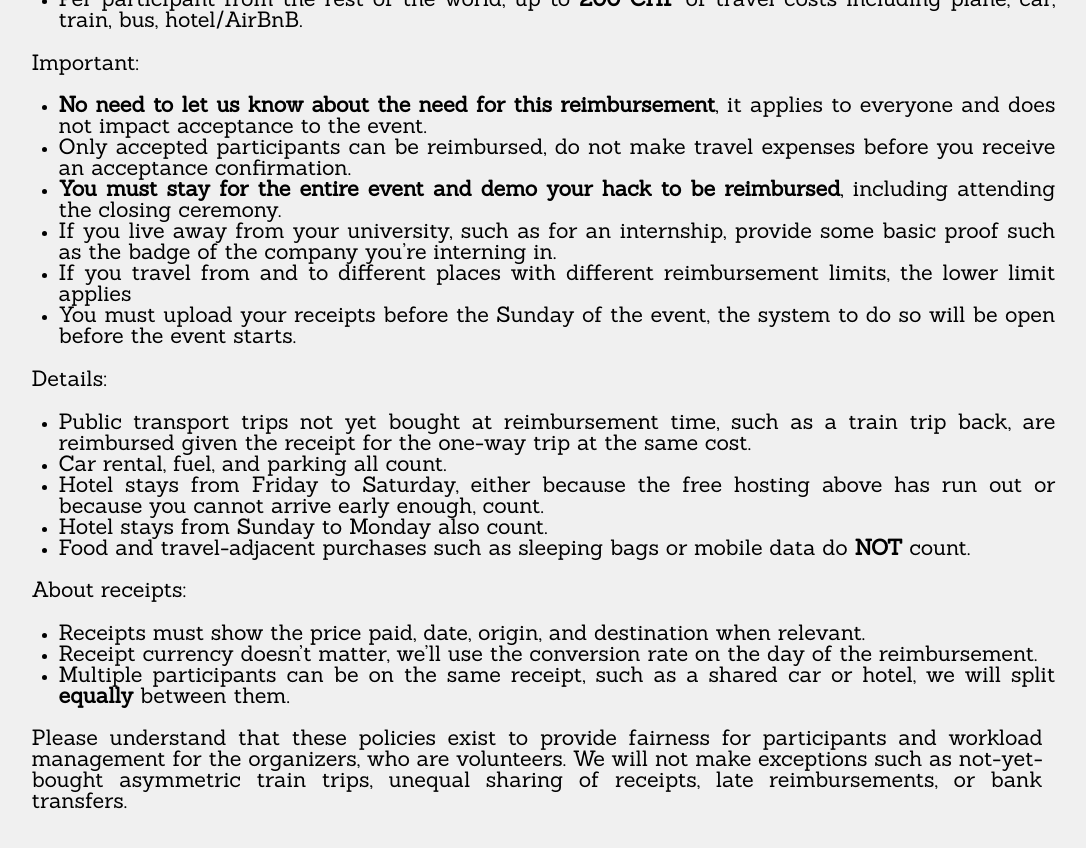
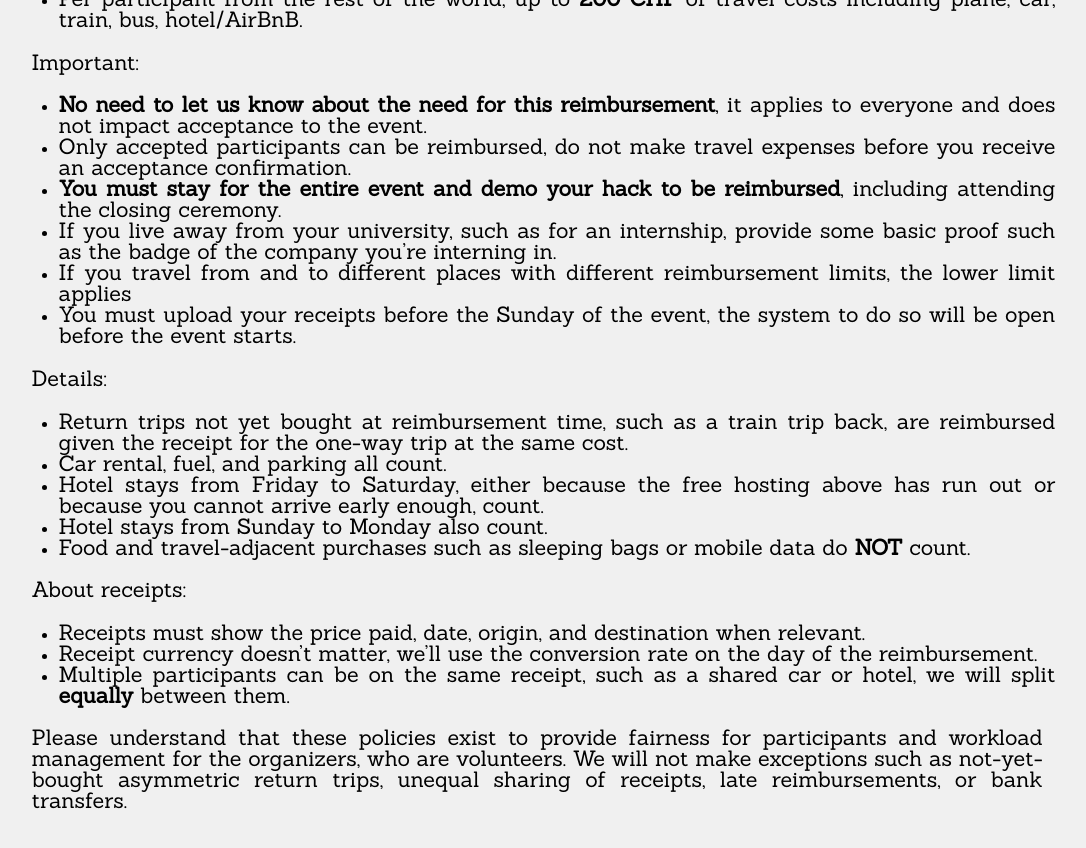
Before and after one commit to LauzHack/LauzHack.github.io, a Jekyll site: the page built from policies.md, in a window 1280 px wide and 900 px high, scrolled down 1343 px. Shown: the top 848 px of the window, without its empty margins (103-1189 px from the left). Built offline with Jekyll 4.4.1, drawn with Linux system fonts in a browser that asks for light colours.

Commit message:
Policies: clarify that return trips in general are covered

```diff
--- a/policies.md
+++ b/policies.md
@@ -58,7 +58,7 @@ Important:
 
 Details:
 
-* Public transport trips not yet bought at reimbursement time, such as a train trip back, are reimbursed given the receipt for the one-way trip at the same cost.
+* Return trips not yet bought at reimbursement time, such as a train trip back, are reimbursed given the receipt for the one-way trip at the same cost.
 * Car rental, fuel, and parking all count.
 * Hotel stays from Friday to Saturday, either because the free hosting above has run out or because you cannot arrive early enough, count.
 * Hotel stays from Sunday to Monday also count.
@@ -71,4 +71,4 @@ About receipts:
 * Multiple participants can be on the same receipt, such as a shared car or hotel, we will split **equally** between them.
 
 Please understand that these policies exist to provide fairness for participants and workload management for the organizers, who are volunteers.
-We will not make exceptions such as not-yet-bought asymmetric train trips, unequal sharing of receipts, late reimbursements, or bank transfers.
+We will not make exceptions such as not-yet-bought asymmetric return trips, unequal sharing of receipts, late reimbursements, or bank transfers.
```
